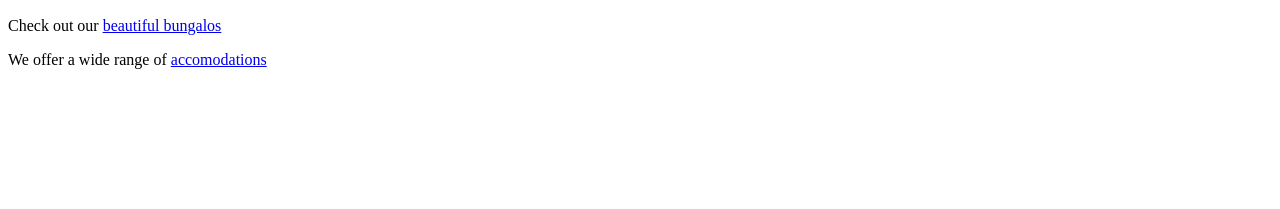
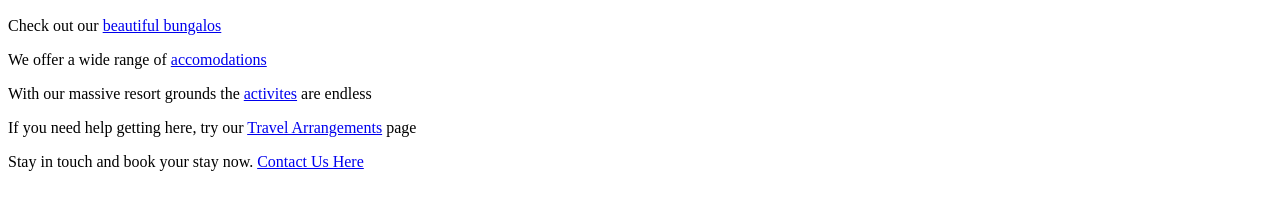
Before and after one commit to nathanrgoodman/travel-website, a plain HTML site: page index.html in a window 1280 px wide. Shown: the part 461-670 px from the top of the page. Drawn offline with Linux system fonts and the light colour scheme.

```diff
--- a/index.html
+++ b/index.html
@@ -2,7 +2,7 @@
 <html>
   <head>
     <link href="css/styles.css" rel="stylesheet" type="text/css">
-    <title>Hanakuiwaleia Resort</title>
+    <title><em>Hanakuiwaleia Resort</em></title>
   </head>
   <body>
     <h1>Welocme to the Hanakuiwaleia Resort</h1>
@@ -10,5 +10,8 @@
     <h2>Here at Hanakuiwaleia Resort, we only offer the absolute best for our guests. We are the people to get you the perfect tropical oasis</h2>
     <p>Check out our <a href="picture.html"> beautiful bungalos</a></p>
     <p>We offer a wide range of <a href="accommodations.html"> accomodations</a></p>
+    <p>With our massive resort grounds the <a href="activities.html"> activites</a> are endless</p>
+    <p>If you need help getting here, try our <a href="travel-arrangements.html"> Travel Arrangements</a> page</p>
+    <p>Stay in touch and book your stay now. <a href="contact-information.html">Contact Us Here</a></p>
   </body>
 </html>
```
